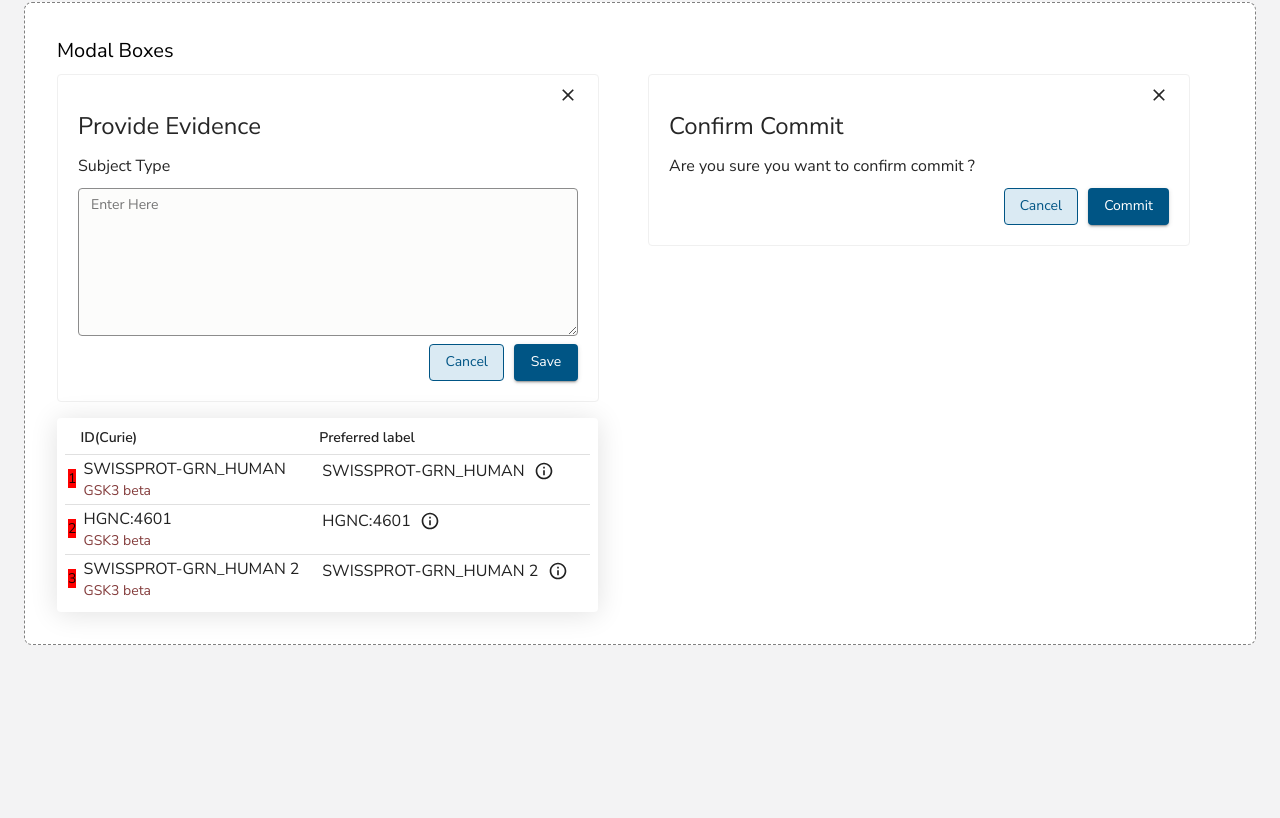
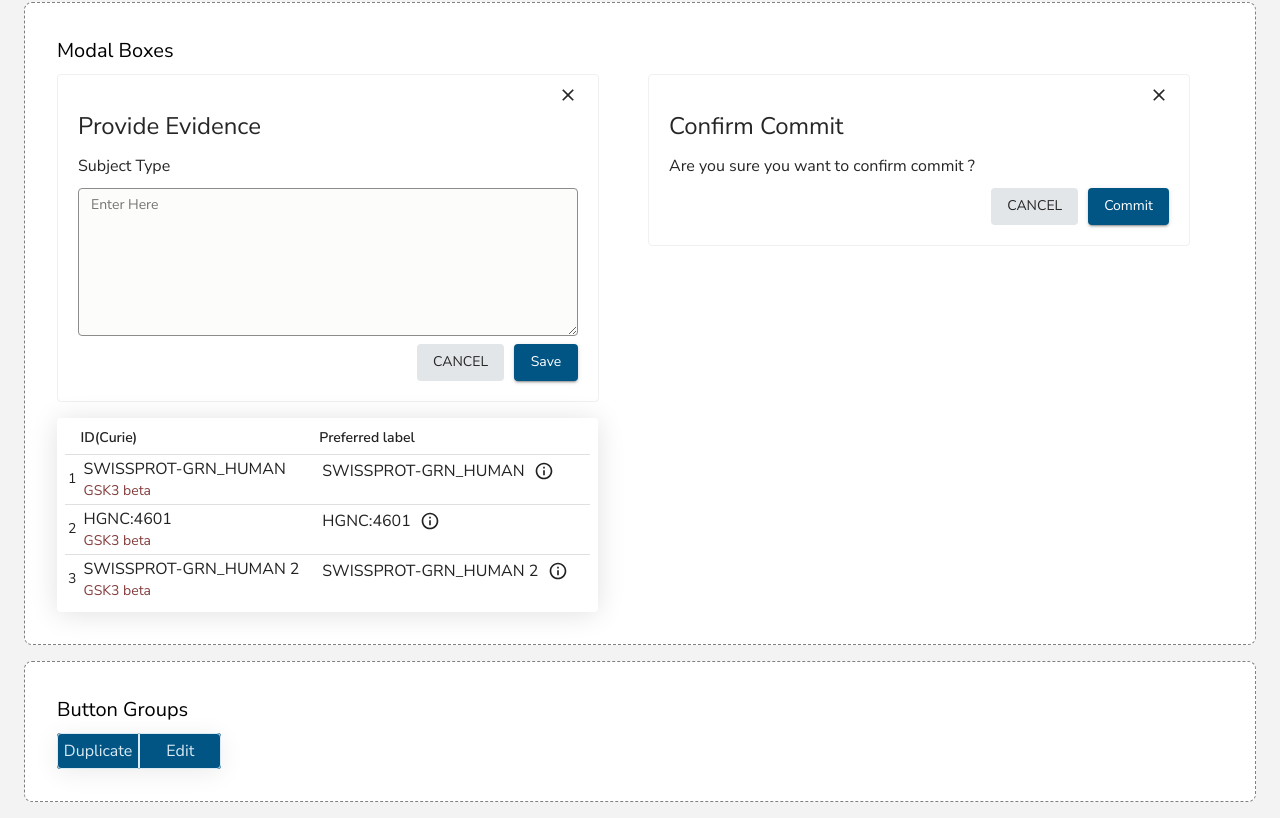
Before and after one commit to neointeraction/euclid, a React (Create React App) app: page /#/uikit in a window 1280 px wide. Shown: the part 2688-3506 px from the top of the page. Before the commit the page ends 3349 px from the top, so only its background shows below. Built offline with nearby package versions, Linux system fonts and the light colour scheme.

Commit message:
Added button group component from figma

```diff
--- /dev/null
+++ b/src/components/ButtonGroup/ButtonGroup.js
@@ -0,0 +1,21 @@
+// import PropTypes from 'prop-types';
+import { ButtonGroupContainer } from './button.styles';
+import ButtonGroup from '@mui/material/ButtonGroup';
+
+const CustomButtonGroup = ({ children, variant = '', ...rest }) => {
+  return (
+    <ButtonGroupContainer>
+      <ButtonGroup
+        variant={variant}
+        aria-label="outlined primary button group"
+        {...rest}
+      >
+        {children}
+      </ButtonGroup>
+    </ButtonGroupContainer>
+  );
+};
+
+CustomButtonGroup.propTypes = {};
+
+export default CustomButtonGroup;
--- /dev/null
+++ b/src/components/ButtonGroup/button.styles.js
@@ -0,0 +1,19 @@
+import styled from 'styled-components';
+
+export const ButtonGroupContainer = styled.div`
+  & .MuiButtonGroup-root {
+    background: #005585;
+    box-shadow: 0px 4px 24px rgba(0, 0, 0, 0.08);
+    border-radius: 3px;
+    color: #daeaf3;
+  }
+  & .MuiButtonGroup-grouped {
+    border: 0.2px solid #daeaf3;
+    font-size: 16px;
+    font-style: normal;
+    font-weight: 400;
+    line-height: 22px;
+    text-transform: none;
+    width: 100%;
+  }
+`;
--- /dev/null
+++ b/src/components/ButtonGroup/index.js
@@ -0,0 +1,3 @@
+import ButtonGroup from './ButtonGroup';
+
+export default ButtonGroup;
--- a/src/components/ModalBoxes/ConfirmCommitModalBox.js
+++ b/src/components/ModalBoxes/ConfirmCommitModalBox.js
@@ -31,7 +31,11 @@ const ConfirmCommitModalBox = ({ onClose }) => {
             marginTop: '8px',
           }}
         >
-          <Button variant="outlined" btnText="Cancel" />
+          <Button
+            style={{ background: '#E3E6E8' }}
+            variant="primary"
+            btnText="Cancel"
+          />
           <Button variant="contained" btnText="Commit" />
         </div>
       </div>
--- a/src/components/ModalBoxes/EvidenceDetailModalBox.js
+++ b/src/components/ModalBoxes/EvidenceDetailModalBox.js
@@ -62,9 +62,7 @@ const EvidenceDetailModalBox = () => {
                   padding: '3px',
                 }}
               >
-                <span style={{ marginTop: '-32px', background: 'red' }}>
-                  {index + 1}
-                </span>
+                {index + 1}
               </TableCell>
               <TableCell style={{ padding: '3px' }} component="th" align="left">
                 <span style={{ textTransform: 'uppercase', fontSize: '16px' }}>
--- a/src/components/ModalBoxes/ProvideEvidenceModalBox.js
+++ b/src/components/ModalBoxes/ProvideEvidenceModalBox.js
@@ -40,7 +40,11 @@ const ProvideEvidenceModalBox = ({ onClose }) => {
               marginTop: '8px',
             }}
           >
-            <Button variant="outlined" btnText="Cancel" />
+            <Button
+              style={{ background: '#E3E6E8' }}
+              variant="primary"
+              btnText="Cancel"
+            />
             <Button variant="contained" btnText="Save" />
           </div>
         </div>
--- a/src/pages/Uikit/Uikit.js
+++ b/src/pages/Uikit/Uikit.js
@@ -4,6 +4,7 @@ import Box from '@mui/material/Box';
 import Typography from '@mui/material/Typography';
 import Grid from '@mui/material/Grid';
 import { Divider } from '@mui/material';
+import { Button as MuiButton } from '@mui/material';
 
 import Input from 'components/Input';
 import Dropdown from 'components/Dropdown';
@@ -33,6 +34,7 @@ import {
   EvidenceDetailModalBox,
   ProvideEvidenceModalBox,
 } from 'components/ModalBoxes';
+import ButtonGroup from 'components/ButtonGroup';
 
 const Uikit = () => {
   const [age, setAge] = React.useState('');
@@ -473,6 +475,28 @@ const Uikit = () => {
           </Grid>
         </Grid>
       </Box>
+      <Box
+        sx={{
+          flexGrow: 1,
+          p: 4,
+          border: '1px dashed grey',
+          marginBottom: 2,
+          borderRadius: 2,
+          backgroundColor: '#fff',
+        }}
+      >
+        <Typography variant="h6" gutterBottom component="div">
+          Button Groups
+        </Typography>
+        <Grid container spacing={2} alignItems="baseline">
+          <Grid item xs={3}>
+            <ButtonGroup>
+              <MuiButton>Duplicate</MuiButton>
+              <MuiButton>Edit</MuiButton>
+            </ButtonGroup>
+          </Grid>
+        </Grid>
+      </Box>
     </div>
   );
 };
```
